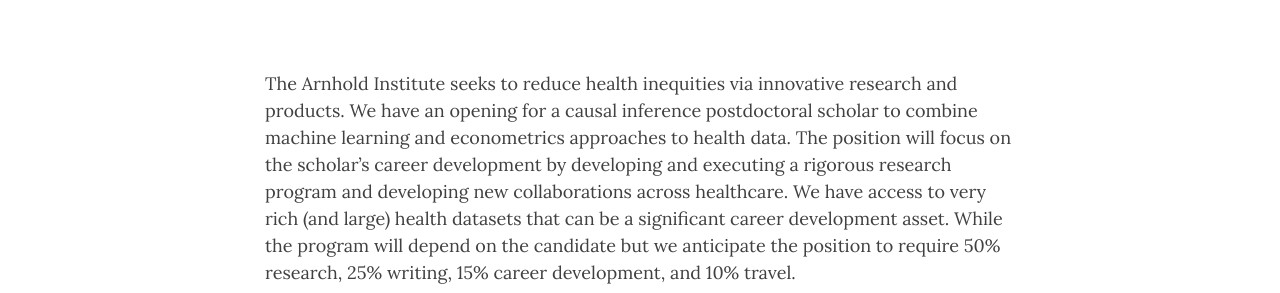
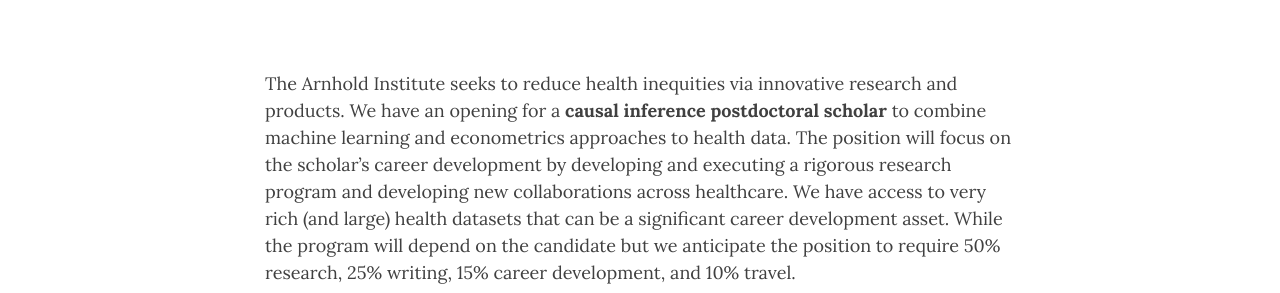
Before and after one commit to ArnholdInstitute/arnholdinstitute.github.io, a Jekyll site: the page built from jobs/causal-inference-postdoc.md, in a window 1280 px wide and 900 px high. Shown: the part 296-589 px from the top of the window. Built offline with Jekyll 4.4.1, drawn with Linux system fonts in a browser that asks for light colours; nearby versions of some CDN libraries.

Commit message:
make job titles bold in description

```diff
--- a/jobs/causal-inference-postdoc.md
+++ b/jobs/causal-inference-postdoc.md
@@ -3,7 +3,7 @@
 title: Causal Inference Postdoctoral
 ---
 
-The Arnhold Institute seeks to reduce health inequities via innovative research and products. We have an opening for a causal inference postdoctoral scholar to combine machine learning and econometrics approaches to health data. The position will focus on the scholar's career development by developing and executing a rigorous research program and developing new collaborations across healthcare. We have access to very rich (and large) health datasets that can be a significant career development asset. While the program will depend on the candidate but we anticipate the position to require 50% research, 25% writing, 15% career development, and 10% travel.
+The Arnhold Institute seeks to reduce health inequities via innovative research and products. We have an opening for a **causal inference postdoctoral scholar** to combine machine learning and econometrics approaches to health data. The position will focus on the scholar's career development by developing and executing a rigorous research program and developing new collaborations across healthcare. We have access to very rich (and large) health datasets that can be a significant career development asset. While the program will depend on the candidate but we anticipate the position to require 50% research, 25% writing, 15% career development, and 10% travel.
 
 ## Responsibilities
 
```
Also changed, not shown: jobs/probabilistic-graphical-models-expert.md (+1 -1 lines).
